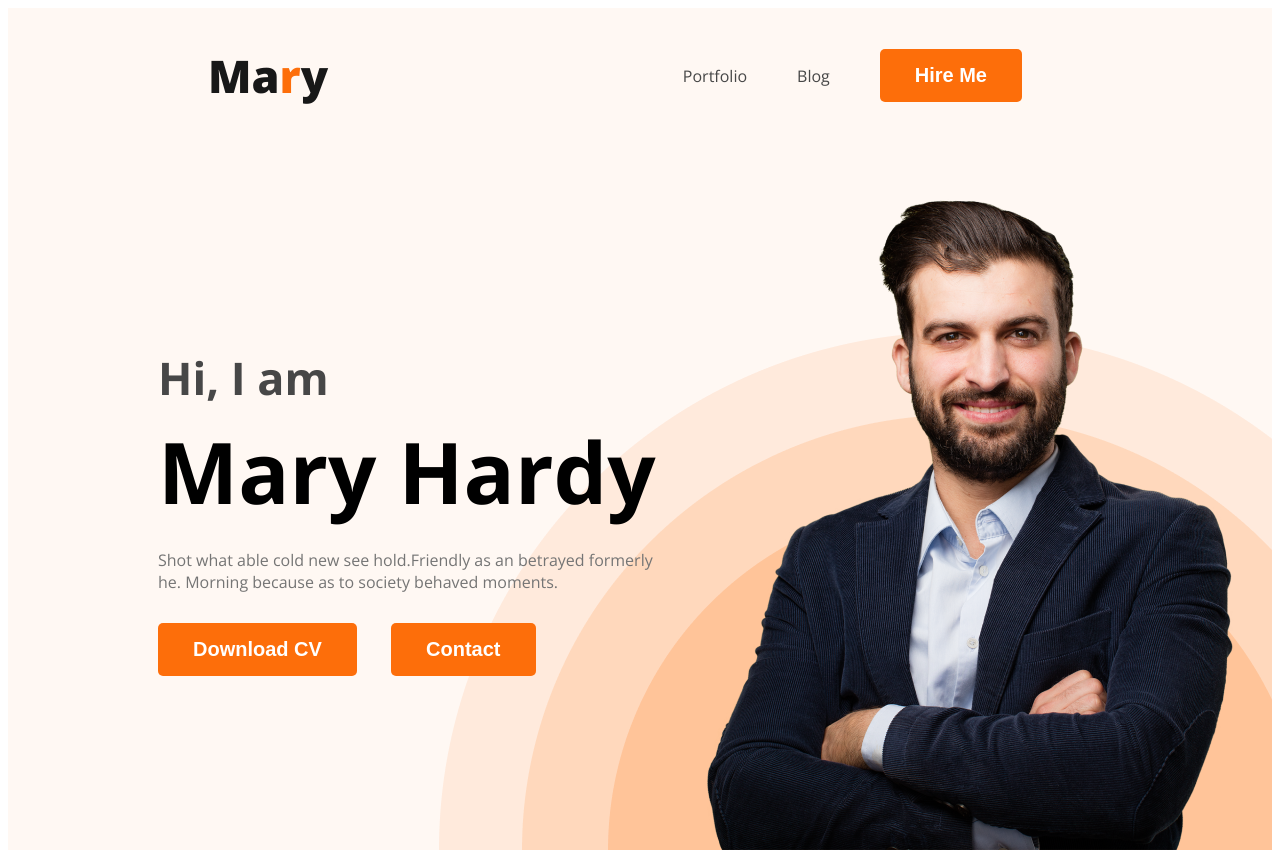
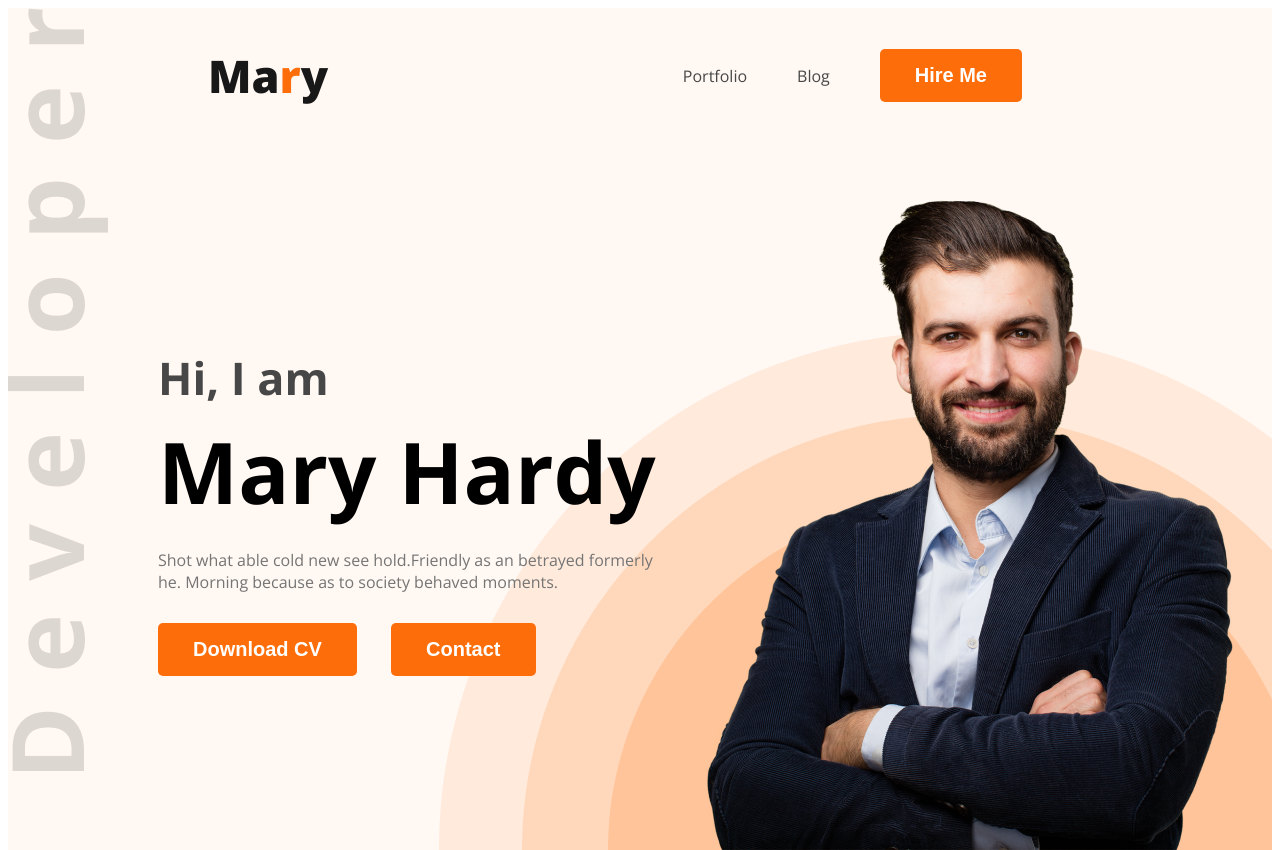
Before and after one commit to anika012/test-developer-portfolio, a plain HTML site: page index.html in a window 1280 px wide. Shown: the top 850 px of the page. Drawn offline with nearby package versions, Linux system fonts and the light colour scheme.

Commit message:
added developer picture

```diff
--- a/styles/portfolio.css
+++ b/styles/portfolio.css
@@ -53,9 +53,9 @@ nav a {
 /*header related style*/
 .header {
     background-color: #FFF8F3;
-    background-image: url(../images/header_bg.png);
+    background-image: url(../images/header_bg.png), url('../images/developer.png');
     background-repeat: no-repeat;
-    background-position: bottom right;
+    background-position: bottom right, top left;
 
 }
 
```
